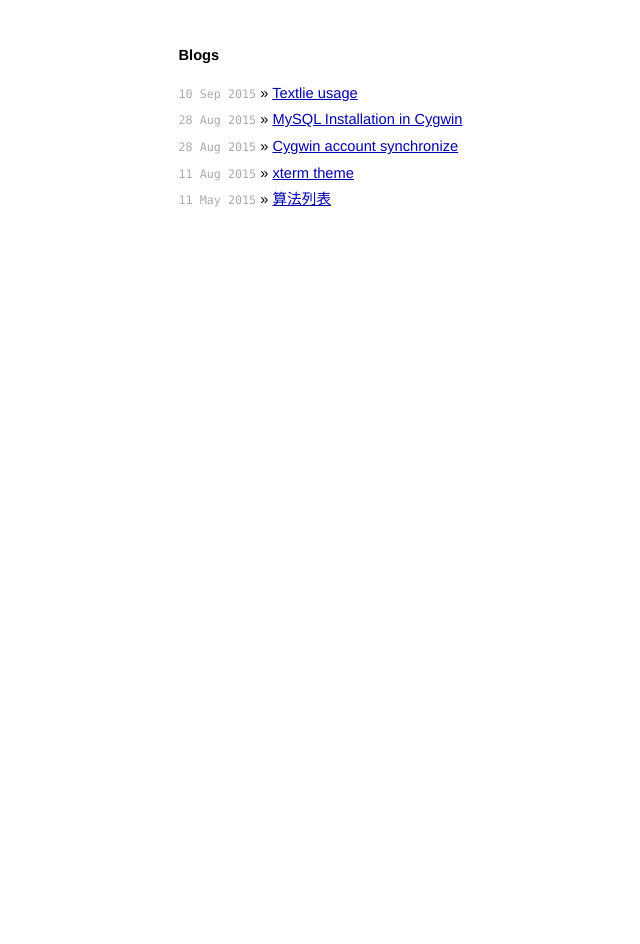
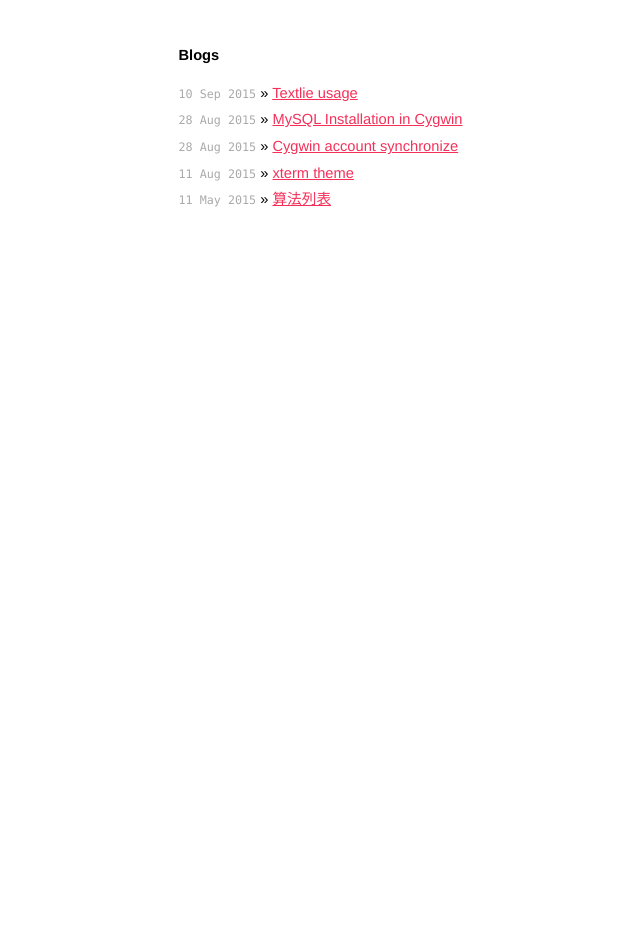
Before and after one commit to openheap/openheap.github.io, a Jekyll site: the page built from blogs.html, in a window 1280 px wide. Shown: the whole page, without its empty margins (168-808 px from the left). Built offline with Jekyll 4.4.1, drawn with Linux system fonts in a browser that asks for light colours; Markdown is read by kramdown in place of the engine named in the settings.

Commit message:
Update screen.css

```diff
--- a/stylesheets/screen.css
+++ b/stylesheets/screen.css
@@ -35,15 +35,15 @@ p {
 }
 
 a {
-  color: #00a;
+  color: #F43059;
 }
 
 a:hover {
-  color: black;
+  color: #F43059;
 }
 
 a:visited {
-  color: #a0a;
+  color: #F43059;
 }
 
 table {
```
